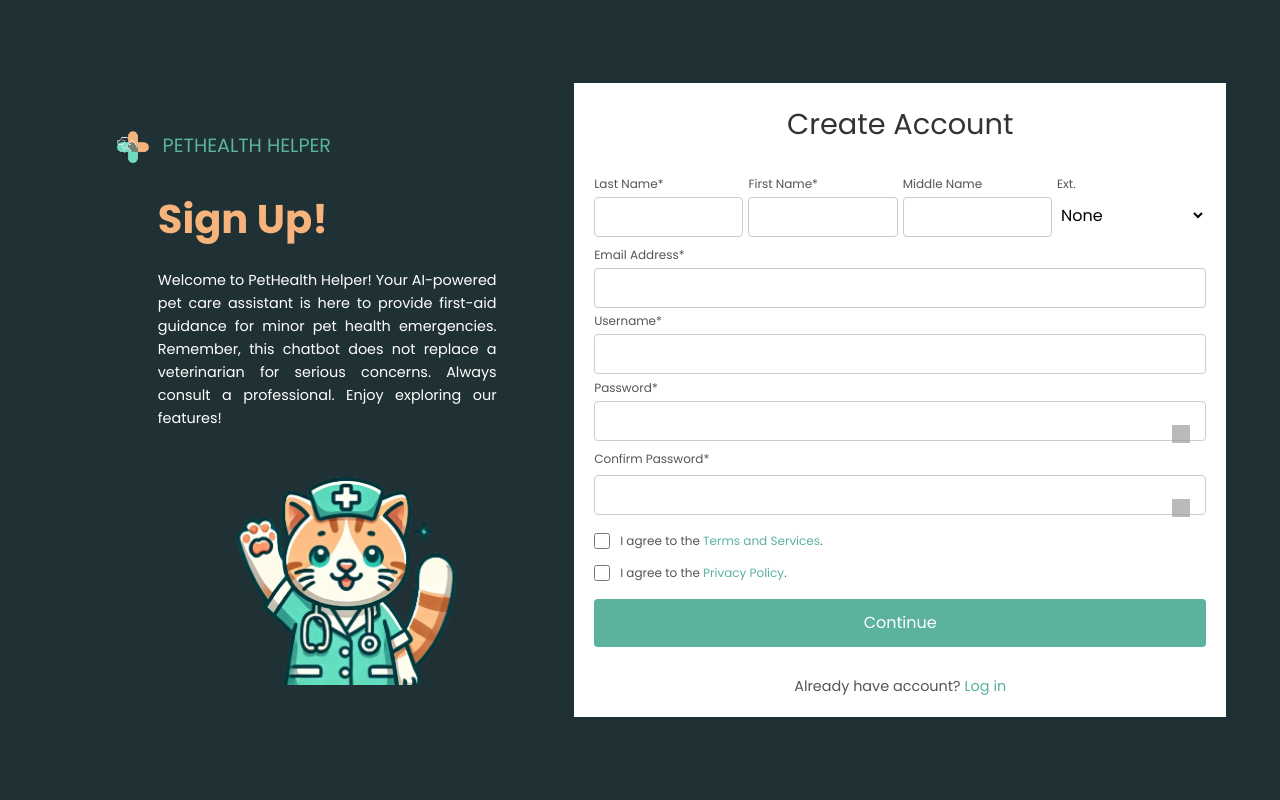
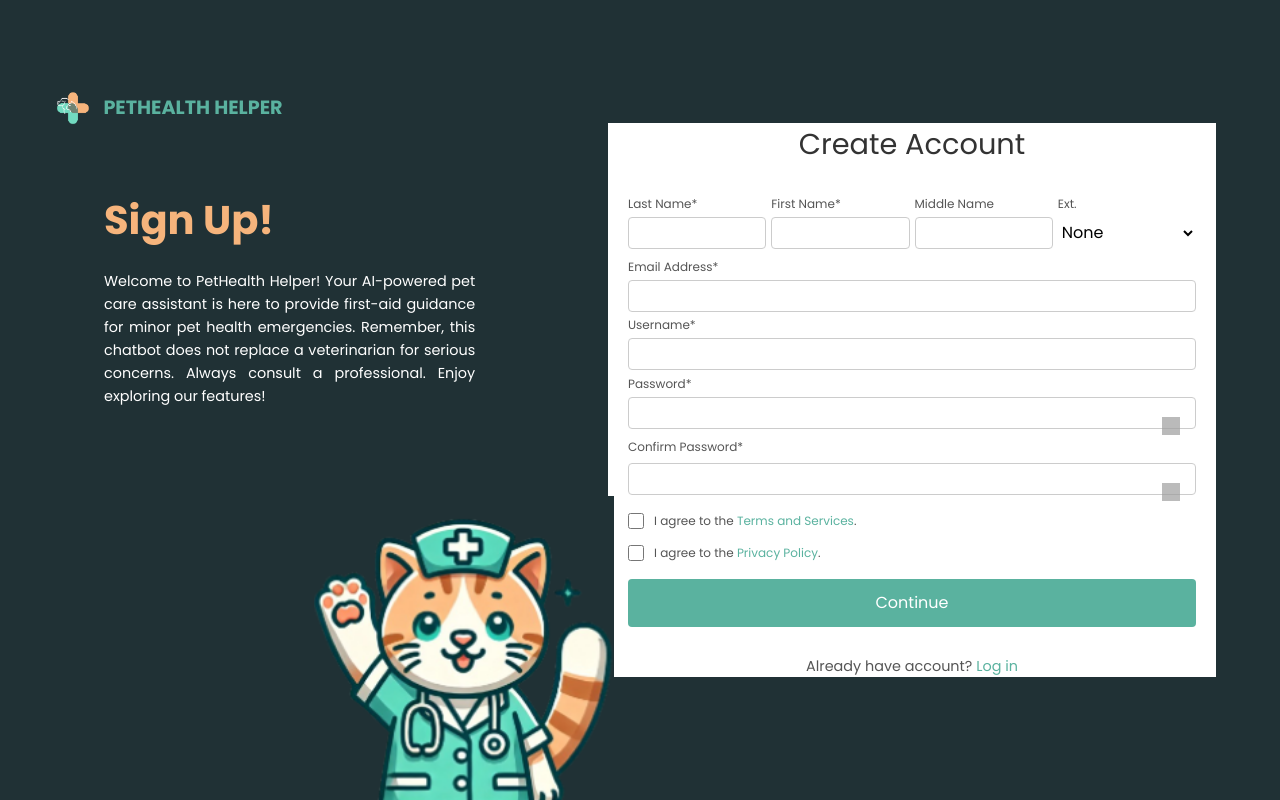
Before and after one commit to kurtrockx/pet-health-ai, a React (Vite) app: page /Signup in a window 1280 px wide. Shown: the top 800 px of the page. Built offline with nearby package versions, Linux system fonts and the light colour scheme; grey boxes are pictures that could not be loaded; a web font is replaced by a local one.

Commit message:
minor changes in signup page layout

```diff
--- a/src/components/css/SignUp.css
+++ b/src/components/css/SignUp.css
@@ -20,6 +20,8 @@ body {
 
 .container {
   display: flex;
+  justify-content: space-between;
+  padding-inline: 4rem;
   min-width: 105vw;
   height: 100vh;
   border-radius: 8px;
@@ -33,6 +35,9 @@ body {
   padding: 40px;
   display: flex;
   flex-direction: column;
+  padding-block: 6rem;
+  flex: 1 1 0;
+  height: 100%;
 }
 
 .logo {
@@ -66,7 +71,7 @@ body {
 }
 
 .welcome-content p {
-  max-width: 90%;
+  max-width: 80%;
   font-size: 0.9rem;
   line-height: 1.6;
   margin-bottom: 30px;
@@ -82,6 +87,9 @@ body {
 }
 
 .mascot img {
+  position: relative;
+  left: 70%;
+  min-width: 100%;
   max-width: 100%;
   max-height: 450px;
 }
@@ -90,8 +98,9 @@ body {
 .right-section {
   background-color: white;
   min-width: 50%;
-  padding: 20px;
+  padding: 0 20px;
   overflow-y: auto;
+  margin-right: 4rem;
 }
 @media screen and (max-width: 1400px) {
   .right-section {
--- a/src/pages/SignupPage.jsx
+++ b/src/pages/SignupPage.jsx
@@ -110,9 +110,9 @@ export default function SignupPage() {
     <div className="container">
       {/* Left Section */}
       <div className="left-section">
-        <div className="logo">
+        <div className="logo relative -top-10">
           <img src={sidelogo} alt="PetHealth Helper" />
-          <h1>PETHEALTH HELPER</h1>
+          <h1 className="font-bold">PETHEALTH HELPER</h1>
         </div>
         <div className="welcome-content">
           <h2>Sign Up!</h2>
@@ -123,7 +123,7 @@ export default function SignupPage() {
             concerns. Always consult a professional. Enjoy exploring our
             features!
           </p>
-          <div className="mascot">
+          <div className="mascot fixed bottom-0">
             <img src={catMascot} alt="Cat Mascot" />
           </div>
         </div>
@@ -140,7 +140,7 @@ export default function SignupPage() {
                   Last Name*
                 </label>
                 <input
-                  className="border border-[#ccc]"
+                  className="border border-[#ccc] max-h-8"
                   type="text"
                   id="lastName"
                   name="lastName"
@@ -154,7 +154,7 @@ export default function SignupPage() {
                   First Name*
                 </label>
                 <input
-                  className="border border-[#ccc]"
+                  className="border border-[#ccc] max-h-8"
                   type="text"
                   id="firstName"
                   name="firstName"
@@ -168,7 +168,7 @@ export default function SignupPage() {
                   Middle Name
                 </label>
                 <input
-                  className="border border-[#ccc]"
+                  className="border border-[#ccc] max-h-8"
                   type="text"
                   id="middleName"
                   name="middleName"
@@ -208,7 +208,7 @@ export default function SignupPage() {
                 value={formData.email}
                 onChange={handleChange}
                 required
-                className="border border-[#ccc]"
+                className="border border-[#ccc] max-h-8"
               />
             </div>
             <div className="form-group">
@@ -222,7 +222,7 @@ export default function SignupPage() {
                 value={formData.username}
                 onChange={handleChange}
                 required
-                className="border border-[#ccc]"
+                className="border border-[#ccc] max-h-8"
               />
             </div>
             <div className="form-group">
@@ -231,7 +231,7 @@ export default function SignupPage() {
               </label>
               <div className="password-container">
                 <input
-                  className="border border-[#ccc]"
+                  className="border border-[#ccc] max-h-8"
                   type={passwordVisible ? "text" : "password"}
                   id="password"
                   name="password"
@@ -266,7 +266,7 @@ export default function SignupPage() {
                 value={formData.confirmPassword}
                 onChange={handleChange}
                 required
-                className="border border-[#ccc] text-black"
+                className="border border-[#ccc] max-h-8 text-black"
               />
               <button
                 type="button"
@@ -282,7 +282,7 @@ export default function SignupPage() {
             <div className="checkbox-group">
               <div className="checkbox">
                 <input
-                  className="border border-[#ccc]"
+                  className="border border-[#ccc] max-h-8"
                   type="checkbox"
                   name="termsAccepted"
                   checked={formData.termsAccepted}
@@ -295,7 +295,7 @@ export default function SignupPage() {
               </div>
               <div className="checkbox">
                 <input
-                  className="border border-[#ccc]"
+                  className="border border-[#ccc] max-h-8"
                   type="checkbox"
                   name="privacyAccepted"
                   checked={formData.privacyAccepted}
```
